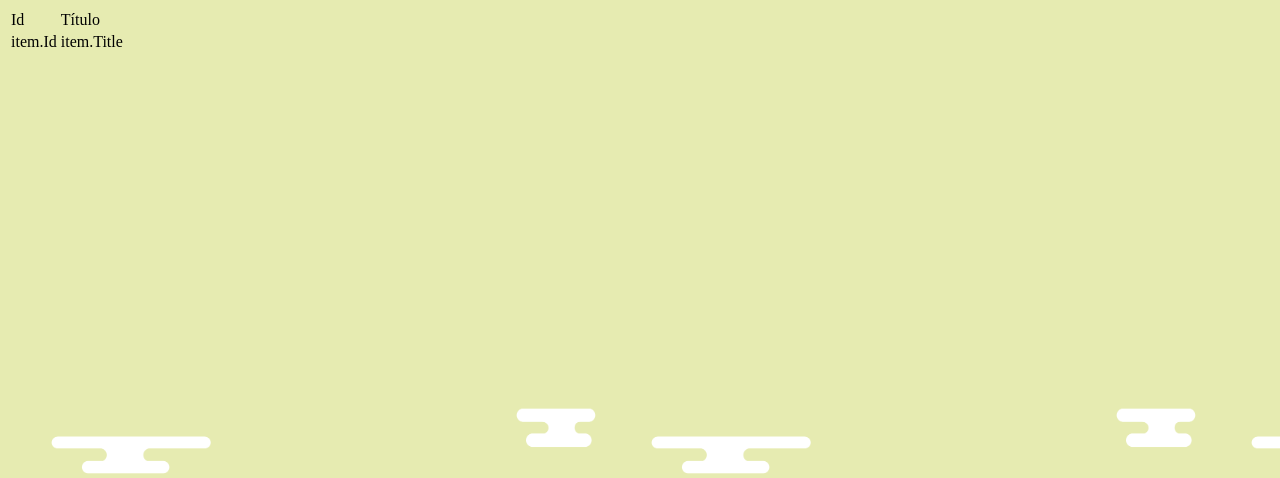
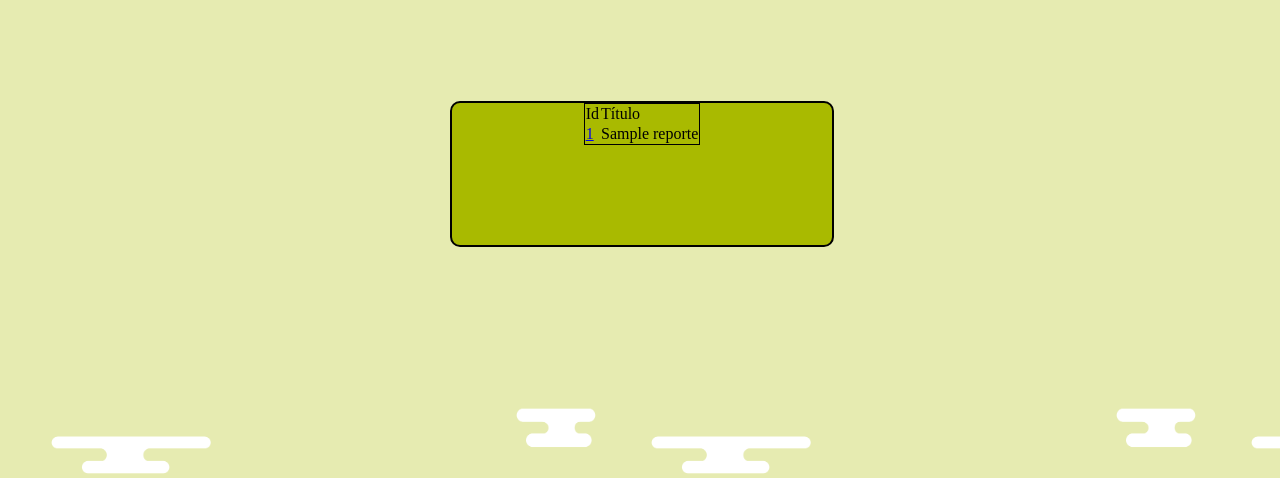
Before and after one commit to Yeis/Proyecto-Ser-Humano, an ASP.NET MVC app: page /Reporte/ReportsList in a window 1280 px wide. Shown: the top 478 px of the page. Run offline with ASP.NET Core 8 and stand-ins for ASP.NET MVC 5, Linux system fonts and the light colour scheme; tables that the repository leaves empty hold one stand-in row (values such as "Sample post"); the project's own start-up code is not run, and a stand-in starts its controllers and pages; some libraries are stand-ins or nearby versions.

Commit message:
Added functionality

```diff
--- a/SerHumano/SerHumano/Content/Home.css
+++ b/SerHumano/SerHumano/Content/Home.css
@@ -11,7 +11,6 @@ html
 label,h2,p ,input
 {
     font-family: sans-serif;
-    color:white;
     margin-bottom:10px;
 
 }
--- a/SerHumano/SerHumano/Controllers/ReporteController.cs
+++ b/SerHumano/SerHumano/Controllers/ReporteController.cs
@@ -54,7 +54,7 @@ namespace SerHumano.Controllers
             reporte.FechaReporte = DateTime.Now;
             reporte.FilePath = filePath;
             reporteBusiness.Insert(reporte);
-            return RedirectToAction("Index", "Home");
+            return RedirectToAction("SubmitReport", "Reporte");
         }
     }
 }
--- a/SerHumano/SerHumano/Views/Reporte/ReportsList.cshtml
+++ b/SerHumano/SerHumano/Views/Reporte/ReportsList.cshtml
@@ -3,7 +3,8 @@
 
 @Styles.Render("~/Content/Home.css")
 
-<table>
+<div align="center" id="Main-Form">
+    <table  style="border: 1px solid black;border-collapse: collapse;">
         <tr>
             <td>Id</td>
             <td>Título</td>
@@ -11,9 +12,10 @@
         @foreach (var item in Model)
         {
             <tr>
-            <td>item.Id</td>
-            <td>item.Title</td>
+                <td>@Html.ActionLink(item.Id.ToString(), "ReportDetails", "Reporte", new { ReportId=item.Id}, null)</td>
+                <td>@item.Header</td>
             </tr>
         }
 
     </table>
+</div>
```
Also changed, not shown: SerHumano/SerHumano/Views/Reporte/ReportDetails.cshtml (+11 -0 lines), SerHumano/SerHumano/Images/contaminated_site.jpg (added), SerHumano/SerHumano/SerHumano.csproj. Lines whose indentation alone changed are shown as unchanged.
